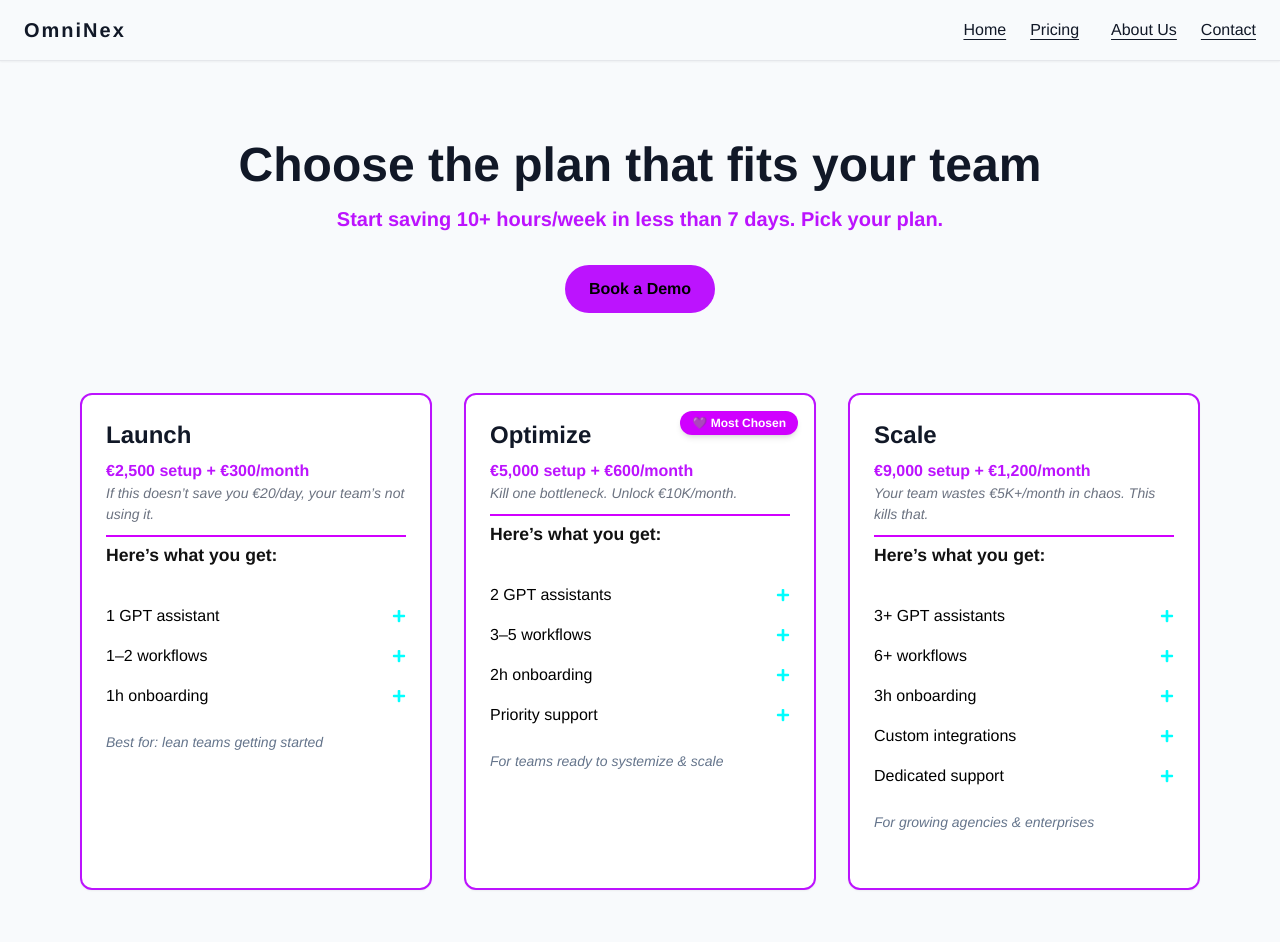
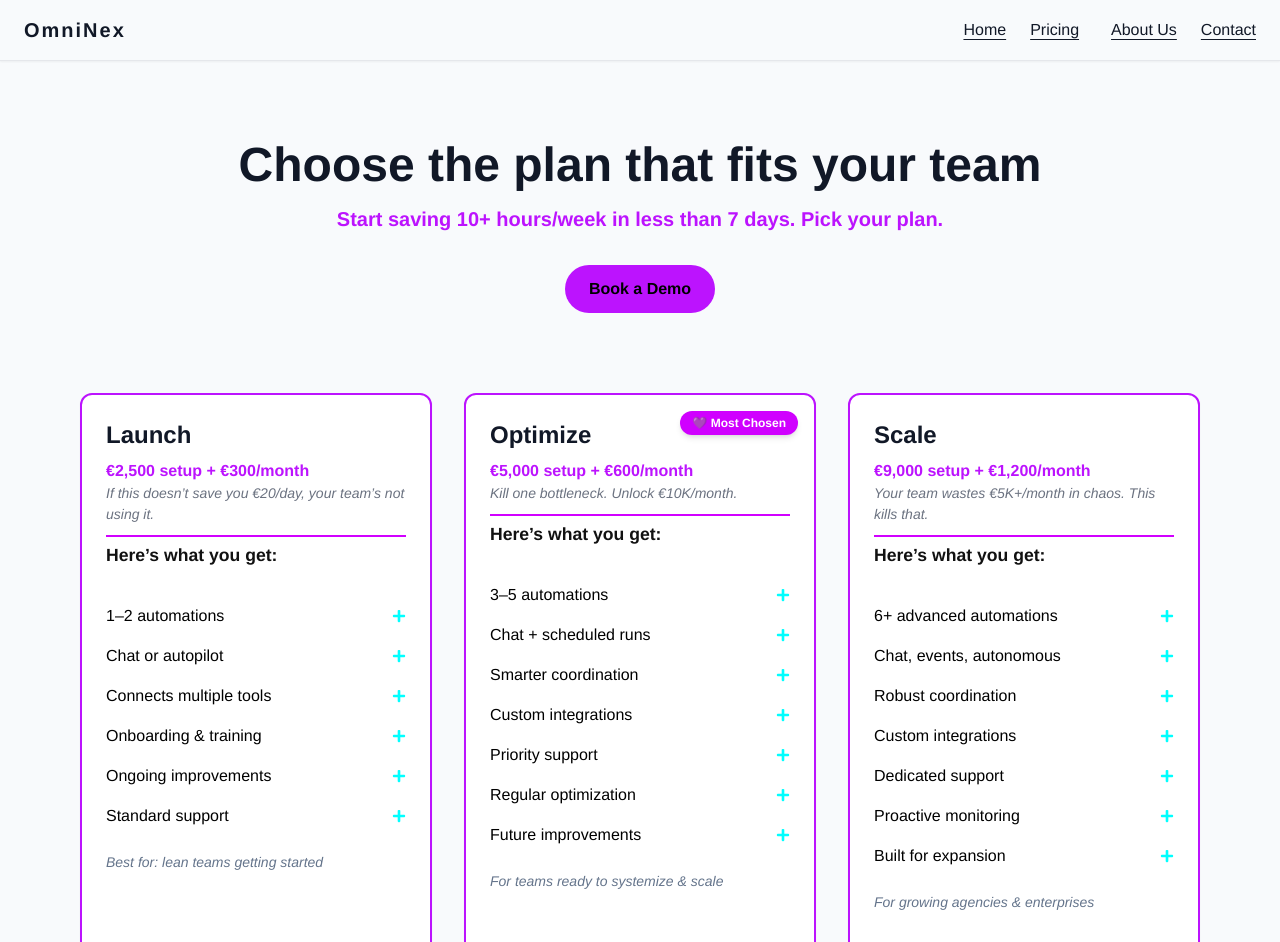
Before and after one commit to Kalcho8233/OmniNexAIWebsite, a Next.js app: page /pricing in a window 1280 px wide. Shown: the top 942 px of the page. Built offline with nearby package versions, Linux system fonts and the light colour scheme.

Commit message:
Update pricing.jsx

```diff
--- a/pages/pricing.jsx
+++ b/pages/pricing.jsx
@@ -15,16 +15,28 @@ const plans = [
     text: "text-neonPurple",
     features: [
       {
-        title: " 1 GPT assistant",
-        desc: "Think of it like hiring extra team members — but AI-powered. They work 24/7, follow your rules, and never miss a task."
+        title: " 1–2 automations",
+        desc: "Focused workflows that remove repetitive work fast and prove value quickly."
       },
       {
-        title: " 1–2 workflows",
-        desc: "We automate your boring, manual work. From sending follow-ups to sorting meeting notes — so your team focuses on what really matters."
+        title: " Chat or autopilot",
+        desc: "Type a task when you need it, or let it run on a schedule when you’re busy."
       },
       {
-        title: " 1h onboarding",
-        desc: "We walk you through everything — no tech skills needed. You’ll know exactly how to use your assistant from Day 1."
+        title: " Connects multiple tools",
+        desc: "Works with the tools you already use – no vendor lock-in."
+      },
+      {
+        title: " Onboarding & training",
+        desc: "Clear walkthrough so your team is confident from day one."
+      },
+      {
+        title: " Ongoing improvements",
+        desc: "We refine and extend as your needs evolve."
+      },
+      {
+        title: " Standard support",
+        desc: "Responsive help during business hours."
       }
     ],
     note: "Best for: lean teams getting started",
@@ -37,20 +49,32 @@ const plans = [
     text: "text-neonPurple",
     features: [
       {
-        title: " 2 GPT assistants",
-        desc: "Think of it like hiring extra team members — but AI-powered. They work 24/7, follow your rules, and never miss a task."
+        title: " 3–5 automations",
+        desc: "Multi-process workflows that coordinate across teams and handoffs."
       },
       {
-        title: " 3–5 workflows",
-        desc: "We automate your boring, manual work. From sending follow-ups to sorting meeting notes — so your team focuses on what really matters."
+        title: " Chat + scheduled runs",
+        desc: "Simple chat commands plus monitored, recurring automations."
       },
       {
-        title: " 2h onboarding",
-        desc: "We walk you through everything — no tech skills needed. You’ll know exactly how to use your assistant from Day 1."
+        title: " Smarter coordination",
+        desc: "Links many tools and adds decision logic where needed."
+      },
+      {
+        title: " Custom integrations",
+        desc: "When a required platform isn’t supported out of the box, we can build it."
       },
       {
         title: " Priority support",
-        desc: "You get help fast — no waiting in line, no bots. Real answers, real people, real quick."
+        desc: "Fast responses to keep critical operations running."
+      },
+      {
+        title: " Regular optimization",
+        desc: "Periodic reviews to boost reliability and performance."
+      },
+      {
+        title: " Future improvements",
+        desc: "Built to expand without disrupting your team."
       }
     ],
     note: "For teams ready to systemize & scale",
@@ -63,24 +87,32 @@ const plans = [
     text: "text-neonPurple",
     features: [
       {
-        title: " 3+ GPT assistants",
-        desc: "Think of it like hiring extra team members — but AI-powered. They work 24/7, follow your rules, and never miss a task."
+        title: " 6+ advanced automations",
+        desc: "Complex, cross-department operations with approvals and branching logic."
       },
       {
-        title: " 6+ workflows",
-        desc: "We automate your boring, manual work. From sending follow-ups to sorting meeting notes — so your team focuses on what really matters."
+        title: " Chat, events, autonomous",
+        desc: "Trigger by chat or events – runs fully hands-free at scale."
       },
       {
-        title: " 3h onboarding",
-        desc: "We walk you through everything — no tech skills needed. You’ll know exactly how to use your assistant from Day 1."
+        title: " Robust coordination",
+        desc: "Works across many tools, roles, and compliance requirements."
       },
       {
         title: " Custom integrations",
-        desc: "Already using Slack, Gmail, Notion or HubSpot? We’ll connect your assistant to your tools so it fits right into your workflow."
+        desc: "Connect unique or legacy platforms specific to your business."
       },
       {
         title: " Dedicated support",
-        desc: "One expert from our team stays with you. They know your setup and help you get the most out of your assistant — anytime you need it."
+        desc: "A named specialist who knows your setup end-to-end."
+      },
+      {
+        title: " Proactive monitoring",
+        desc: "Health checks and quarterly enhancement reviews."
+      },
+      {
+        title: " Built for expansion",
+        desc: "Prepared for higher volumes and future initiatives."
       }
     ],
     note: "For growing agencies & enterprises",
@@ -93,7 +125,7 @@ export default function Pricing() {
     <>
       <Head>
         <title>Pricing | OmniNex AI Plans</title>
-        <meta name="description" content="Compare OmniNex pricing plans for custom AI assistants. From lean startup teams to full-scale agency automation – see which plan fits your business." />
+        <meta name="description" content="Compare OmniNex pricing plans for custom AI workflow assistants. From lean startup teams to full-scale operations – see which plan fits your business." />
       </Head>
 
       <Navbar />
@@ -141,7 +173,7 @@ export default function Pricing() {
         {/* Bonus tagline */}
         <section className="text-center mt-12 mb-2">
           <p className="text-xl md:text-2xl italic text-black">
-            Built for teams who don’t want just another tool — but real results.
+            Built for teams who don’t want just another tool – but real results.
           </p>
         </section>
 
```
